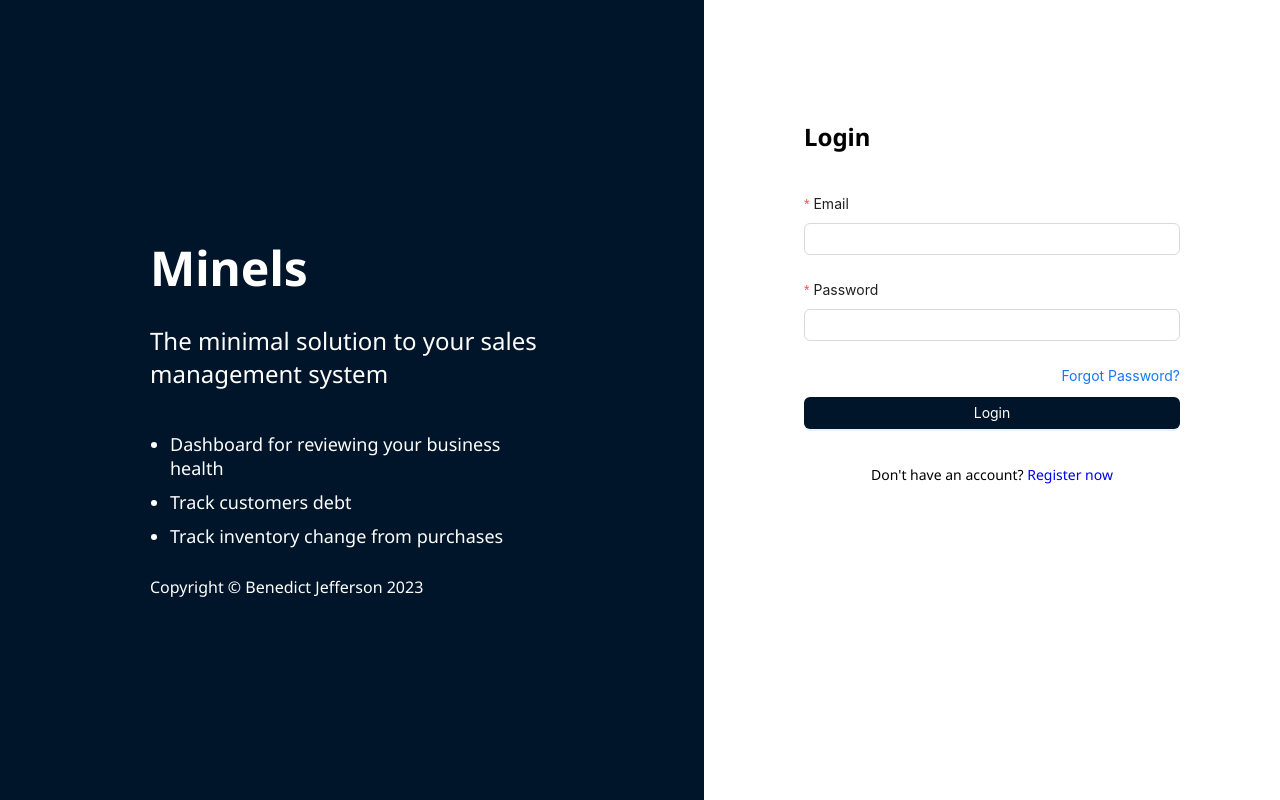
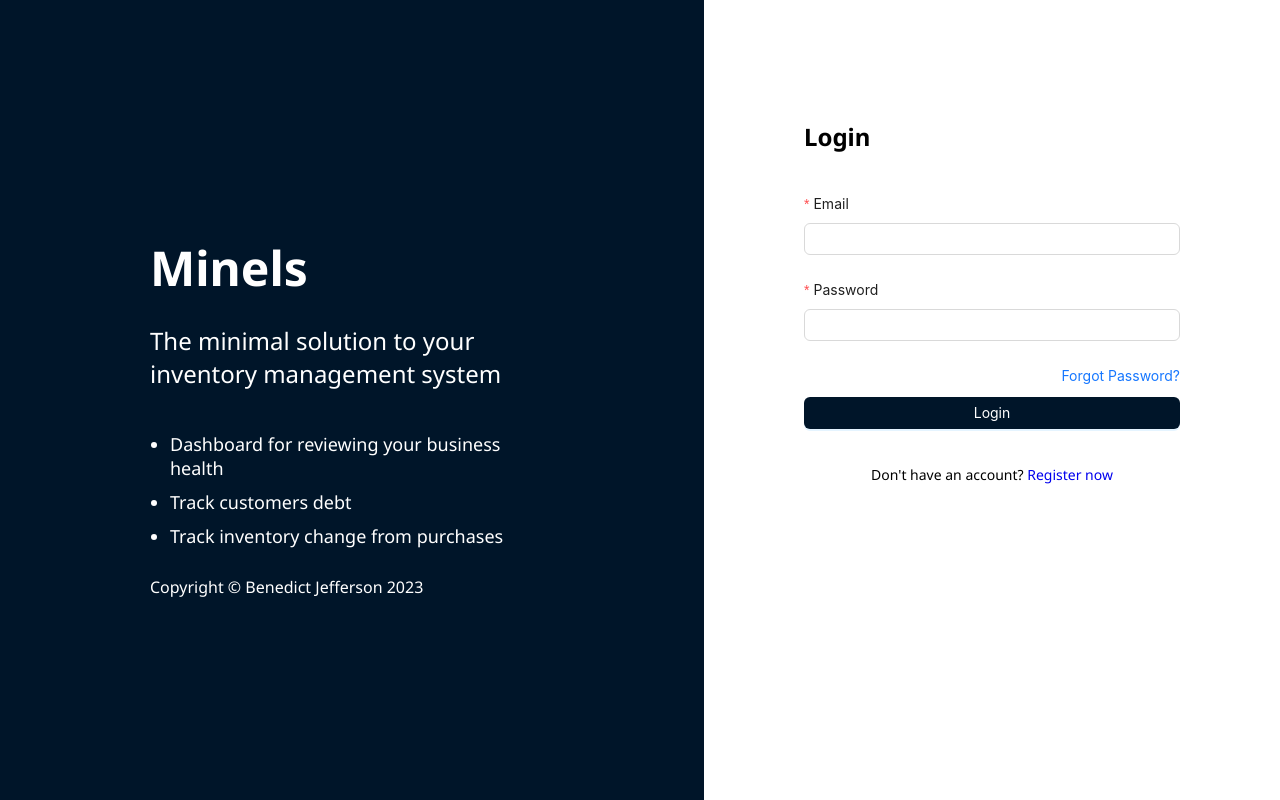
Before and after one commit to Benedict-J/Minels, a Next.js app: page /login in a window 1280 px wide. Built offline with nearby package versions, Linux system fonts and the light colour scheme; no server answers.

Commit message:
update sales to inventory wording

```diff
--- a/components/layout/AuthLayout/index.tsx
+++ b/components/layout/AuthLayout/index.tsx
@@ -8,7 +8,7 @@ export default function AuthLayout({
     <div className={styles.home_container}>
       <div className={styles.cover_background}>
         <h1>Minels</h1>
-        <p>The minimal solution to your sales management system</p>
+        <p>The minimal solution to your inventory management system</p>
         <ul className={styles.features}>
           <li>
             Dashboard for reviewing your business health
```
